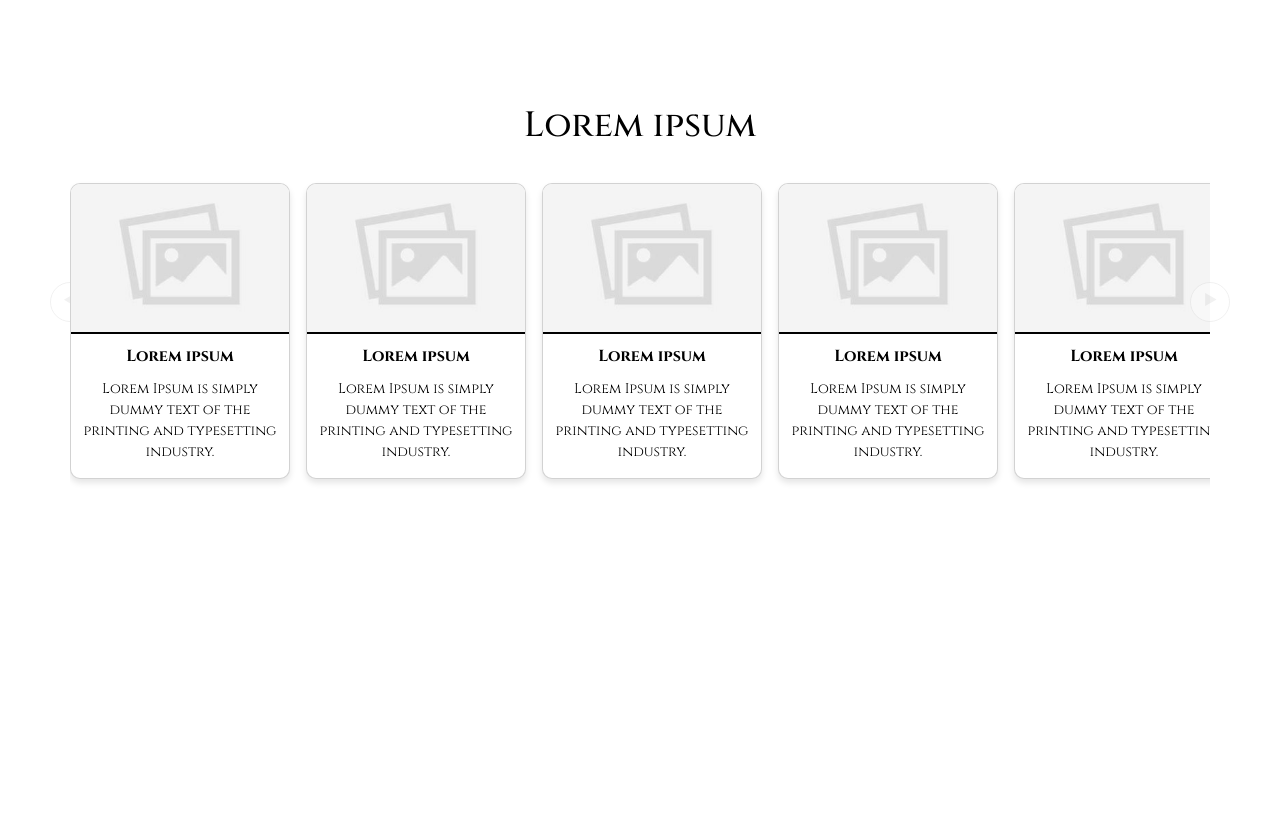
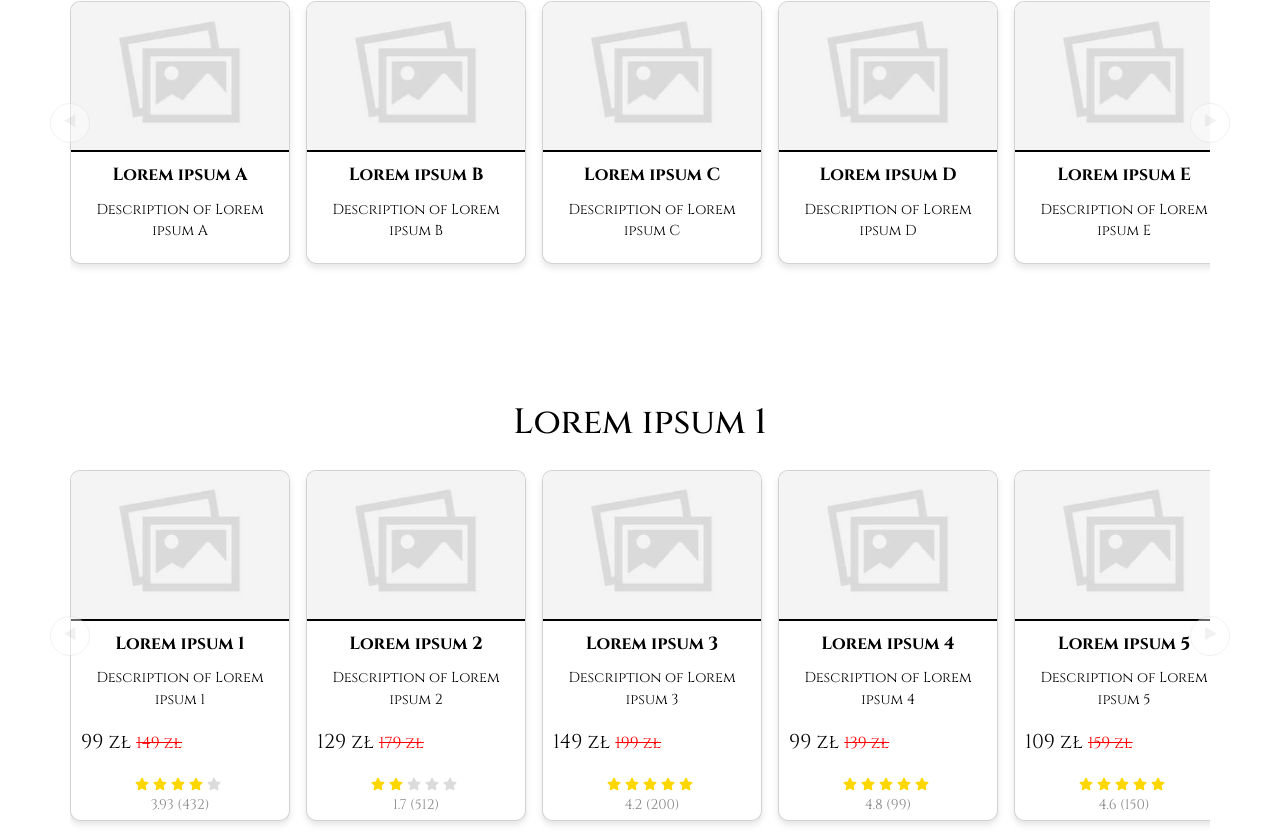
Before and after one commit to KRojowsky/Vansea, a React (Vite) app in the folder frontend/: page / in a window 1280 px wide. Shown: the part 824-1660 px from the top of the page. Before the commit the page ends 1339 px from the top, so only its background shows below. Built offline with nearby package versions, Linux system fonts and the light colour scheme.

Commit message:
adding products sections

```diff
--- a/frontend/src/App.jsx
+++ b/frontend/src/App.jsx
@@ -1,21 +1,119 @@
-import React from 'react'
-import Navbar from './Components/Navbar/Navbar'
-import Stores from './Components/Stores/Stores'
-import Hero from './Components/Hero/Hero'
-import TopSellers from './Components/TopSellers/TopSellers'
-import 'bootstrap/dist/css/bootstrap.min.css';
-import 'bootstrap/dist/js/bootstrap.bundle.min.js';
-
+import React from "react";
+import Navbar from "./Components/Navbar/Navbar";
+import Stores from "./Components/Stores/Stores";
+import Hero from "./Components/Hero/Hero";
+import TopSellers from "./Components/TopSellers/TopSellers";
+import "bootstrap/dist/css/bootstrap.min.css";
+import "bootstrap/dist/js/bootstrap.bundle.min.js";
+import placeholder from "./assets/placeholder.jpg";
 
 const App = () => {
+  const firstTopSellersData = [
+    {
+      image: placeholder,
+      link: "#",
+      name: "Lorem ipsum 1",
+      description: "Description of Lorem ipsum 1",
+      actual_price: "99 zł",
+      old_price: "149 zł",
+      rating: 3.93,
+      reviews: 432,
+    },
+    {
+      image: placeholder,
+      link: "#",
+      name: "Lorem ipsum 2",
+      description: "Description of Lorem ipsum 2",
+      actual_price: "129 zł",
+      old_price: "179 zł",
+      rating: 1.7,
+      reviews: 512,
+    },
+    {
+      image: placeholder,
+      link: "#",
+      name: "Lorem ipsum 3",
+      description: "Description of Lorem ipsum 3",
+      actual_price: "149 zł",
+      old_price: "199 zł",
+      rating: 4.2,
+      reviews: 200,
+    },
+    {
+      image: placeholder,
+      link: "#",
+      name: "Lorem ipsum 4",
+      description: "Description of Lorem ipsum 4",
+      actual_price: "99 zł",
+      old_price: "139 zł",
+      rating: 4.8,
+      reviews: 99,
+    },
+    {
+      image: placeholder,
+      link: "#",
+      name: "Lorem ipsum 5",
+      description: "Description of Lorem ipsum 5",
+      actual_price: "109 zł",
+      old_price: "159 zł",
+      rating: 4.6,
+      reviews: 150,
+    },
+  ];
+
+  const secondTopSellersData = [
+    {
+      image: placeholder,
+      link: "#",
+      name: "Lorem ipsum A",
+      description: "Description of Lorem ipsum A",
+      actual_price: "99 zł",
+      old_price: "149 zł",
+    },
+    {
+      image: placeholder,
+      link: "#",
+      name: "Lorem ipsum B",
+      description: "Description of Lorem ipsum B",
+      actual_price: "129 zł",
+      old_price: "179 zł",
+    },
+    {
+      image: placeholder,
+      link: "#",
+      name: "Lorem ipsum C",
+      description: "Description of Lorem ipsum C",
+      actual_price: "149 zł",
+      old_price: "199 zł",
+    },
+    {
+      image: placeholder,
+      link: "#",
+      name: "Lorem ipsum D",
+      description: "Description of Lorem ipsum D",
+      actual_price: "99 zł",
+      old_price: "139 zł",
+    },
+    {
+      image: placeholder,
+      link: "#",
+      name: "Lorem ipsum E",
+      description: "Description of Lorem ipsum E",
+      actual_price: "109 zł",
+      old_price: "159 zł",
+    },
+  ];
+
   return (
     <div>
-      <Navbar/>
-      <Stores/>
-      <Hero/>
-      <TopSellers/>
+      <Navbar />
+      <Stores />
+      <Hero />
+      <TopSellers title="lorem ipsum 0" data={secondTopSellersData} showFullDetails={false} />
+      <TopSellers title="Lorem ipsum 1" data={firstTopSellersData} showFullDetails={true} />
+      <TopSellers title="Lorem ipsum 2" data={firstTopSellersData} showFullDetails={true} />
     </div>
-  )
-}
+  );
+};
 
-export default App
+export default App;
--- a/frontend/src/Components/Hero/Hero.jsx
+++ b/frontend/src/Components/Hero/Hero.jsx
@@ -14,12 +14,6 @@ const Hero = () => {
 
   const nextImage = () => {
     setCurrentIndex((prevIndex) => (prevIndex + 1) % heroImages.length);
-  };
-
-  const prevImage = () => {
-    setCurrentIndex(
-      (prevIndex) => (prevIndex - 1 + heroImages.length) % heroImages.length
-    );
   };
 
   const goToImage = (index) => {
--- a/frontend/src/Components/Hero/Hero.scss
+++ b/frontend/src/Components/Hero/Hero.scss
@@ -2,17 +2,17 @@
 
 .hero {
     position: relative;
-    width: 100%;
+    width: calc(100% - 1rem);
     max-width: 1200px;
-    margin: 4rem auto 0;
-    padding: 1rem;
+    margin: 2rem auto;
     overflow: hidden;
     border: 2px solid #dbdbdb;
-    border-radius: 10px;
+    border-radius: 5px;
 
     .hero-image-container {
       width: 100%;
-      height: 500px;
+      height: 50vw;
+      max-height: 400px;
       overflow: hidden;
       position: relative;
     }
--- a/frontend/src/Components/Navbar/Navbar.jsx
+++ b/frontend/src/Components/Navbar/Navbar.jsx
@@ -7,7 +7,7 @@ const Navbar = () => {
     <nav className="navbar navbar-expand-lg navbar-inverse">
         <div className="container-fluid">
             <div className="navbar-header">
-                <a className="navbar-brand" href="#">Vansea</a>
+                <a className="navbar-brand" href="#">V</a>
             </div>
             <button className="navbar-toggler" type="button" data-bs-toggle="collapse" data-bs-target="#navbarNav" aria-controls="navbarNav" aria-expanded="false" aria-label="Toggle navigation">
                 <span className="navbar-toggler-icon">
--- a/frontend/src/Components/TopSellers/TopSellers.jsx
+++ b/frontend/src/Components/TopSellers/TopSellers.jsx
@@ -1,16 +1,8 @@
 import React, { useRef, useState, useEffect } from "react";
 import "./TopSellers.scss";
-import placeholder from "../../assets/placeholder.jpg";
+import { FaStar } from "react-icons/fa"; // Importujemy ikonę gwiazdki
 
-const TopSellersData = [
-  { image: placeholder, link: "#", name: "Lorem ipsum" },
-  { image: placeholder, link: "#", name: "Lorem ipsum" },
-  { image: placeholder, link: "#", name: "Lorem ipsum" },
-  { image: placeholder, link: "#", name: "Lorem ipsum" },
-  { image: placeholder, link: "#", name: "Lorem ipsum" },
-];
-
-const TopSellers = () => {
+const TopSellers = ({ title, data, showFullDetails }) => {
   const containerRef = useRef(null);
   const [showArrows, setShowArrows] = useState(false);
 
@@ -46,22 +38,49 @@ const TopSellers = () => {
 
   return (
     <div className="top-sellers">
-      <h2 className="title">Lorem ipsum</h2>
+      <h2 className="title">{title}</h2>
 
       {showArrows && (
-        <button className="arrow-left" onClick={scrollLeft}>&#11207;</button>
+        <button className="arrow-left" onClick={scrollLeft}>
+          &#11207;
+        </button>
       )}
 
       <div className="container" ref={containerRef}>
         <div className="cards">
-          {TopSellersData.map((card, index) => (
+          {data.map((card, index) => (
             <div className="card" key={index}>
               <a href={card.link} target="_blank" rel="noopener noreferrer">
                 <img src={card.image} alt={`Card ${index + 1}`} />
                 <p className="card-name">{card.name}</p>
-                <p className="card-description">
-                  Lorem Ipsum is simply dummy text of the printing and typesetting industry.
-                </p>
+
+                {/* Wyświetlanie tylko nazwy i opisu w pierwszym przypadku */}
+                <p className="card-description">{card.description}</p>
+
+                {/* Wyświetlanie cen i oceny tylko w przypadku, gdy showFullDetails jest true */}
+                {showFullDetails && (
+                  <>
+                    <div className="prices">
+                      <p className="actual-price">{card.actual_price}</p>
+                      <p className="old-price">{card.old_price}</p>
+                    </div>
+
+                    {card.rating && (
+                      <div className="card-rating">
+                        <span>
+                          {Array.from({ length: 5 }).map((_, i) => (
+                            <FaStar
+                              key={i}
+                              color={i < card.rating ? "#FFD700" : "#DBDBDB"}
+                              style={{ marginRight: "4px" }}
+                            />
+                          ))}
+                        </span>
+                        <span>{card.rating} ({card.reviews})</span>
+                      </div>
+                    )}
+                  </>
+                )}
               </a>
             </div>
           ))}
@@ -69,7 +88,9 @@ const TopSellers = () => {
       </div>
 
       {showArrows && (
-        <button className="arrow-right" onClick={scrollRight}>&#11208;</button>
+        <button className="arrow-right" onClick={scrollRight}>
+          &#11208;
+        </button>
       )}
     </div>
   );
--- a/frontend/src/Components/TopSellers/TopSellers.scss
+++ b/frontend/src/Components/TopSellers/TopSellers.scss
@@ -4,7 +4,7 @@
   position: relative;
   max-width: 1200px;
   margin: 7rem auto 0;
-    padding: 1rem;
+  padding: 0.5rem;
 
   .title {
     text-align: center;
@@ -17,13 +17,12 @@
     display: flex;
     overflow-x: auto;
     scroll-snap-type: x mandatory;
-      padding: 20px 0;
+    padding: 10px 0;
     box-sizing: border-box;
 
     .cards {
       display: flex;
       gap: 1rem;
-
 
       .card {
         scroll-snap-align: center;
@@ -34,6 +33,7 @@
         box-shadow: 0 4px 6px rgba(0, 0, 0, 0.1);
         overflow: hidden;
         transition: transform 0.3s ease;
+        padding-bottom: 5px;
 
         &:hover {
           transform: translateY(-5px);
@@ -55,16 +55,54 @@
         .card-name {
           text-align: center;
           font-weight: bold;
-            font-size: 1rem;
+          font-size: 1.1rem;
           margin: 10px 0;
           color: $black;
         }
 
         .card-description {
-            font-size: 0.875rem;
+          font-size: .9rem;
           text-align: center;
           padding: 0 10px;
           color: $black;
+        }
+
+        .card-rating {
+          display: flex;
+          flex-direction: column;
+          align-items: center;
+
+          .stars {
+            display: flex;
+            justify-content: center;
+            gap: 4px;
+          }
+
+          span {
+            font-size: 0.875rem;
+            color: #444;
+          }
+
+          span:last-child {
+            color: #888;
+          }
+        }
+
+        .prices {
+          display: flex;
+          padding: 0 10px;
+          gap:5px;
+
+          .actual-price {
+            color: #000;
+            font-size: 20px;
+          }
+
+          .old-price {
+            color: red;
+            text-decoration: line-through;
+            margin-top: 4px;
+          }
         }
       }
     }
@@ -74,4 +112,8 @@
     }
   }
 
+  .arrow-left,
+  .arrow-right {
+    transform: translateY(0);
   }
+}
--- a/frontend/src/Styles/_variables.scss
+++ b/frontend/src/Styles/_variables.scss
@@ -8,16 +8,6 @@ $black: #000;
 $story-arrows: #DBDBDB;
 $story-arrows-hover: #808080;
 
-.section{
-    .title{
-        font-size: 2rem;
-        text-align: center;
-
-        @media (max-width: 400px) {
-            font-size: 1.6rem;
-        }
-    }
-}
 
 .arrow-left,.arrow-right {
     position: absolute;
@@ -36,6 +26,7 @@ $story-arrows-hover: #808080;
     color: $story-arrows;
     opacity: 0.4;
     transition: opacity 0.3s;
+    z-index: 1000;
 
     &:hover {
         opacity: 1;
```
Lines whose indentation alone changed are shown as unchanged.
